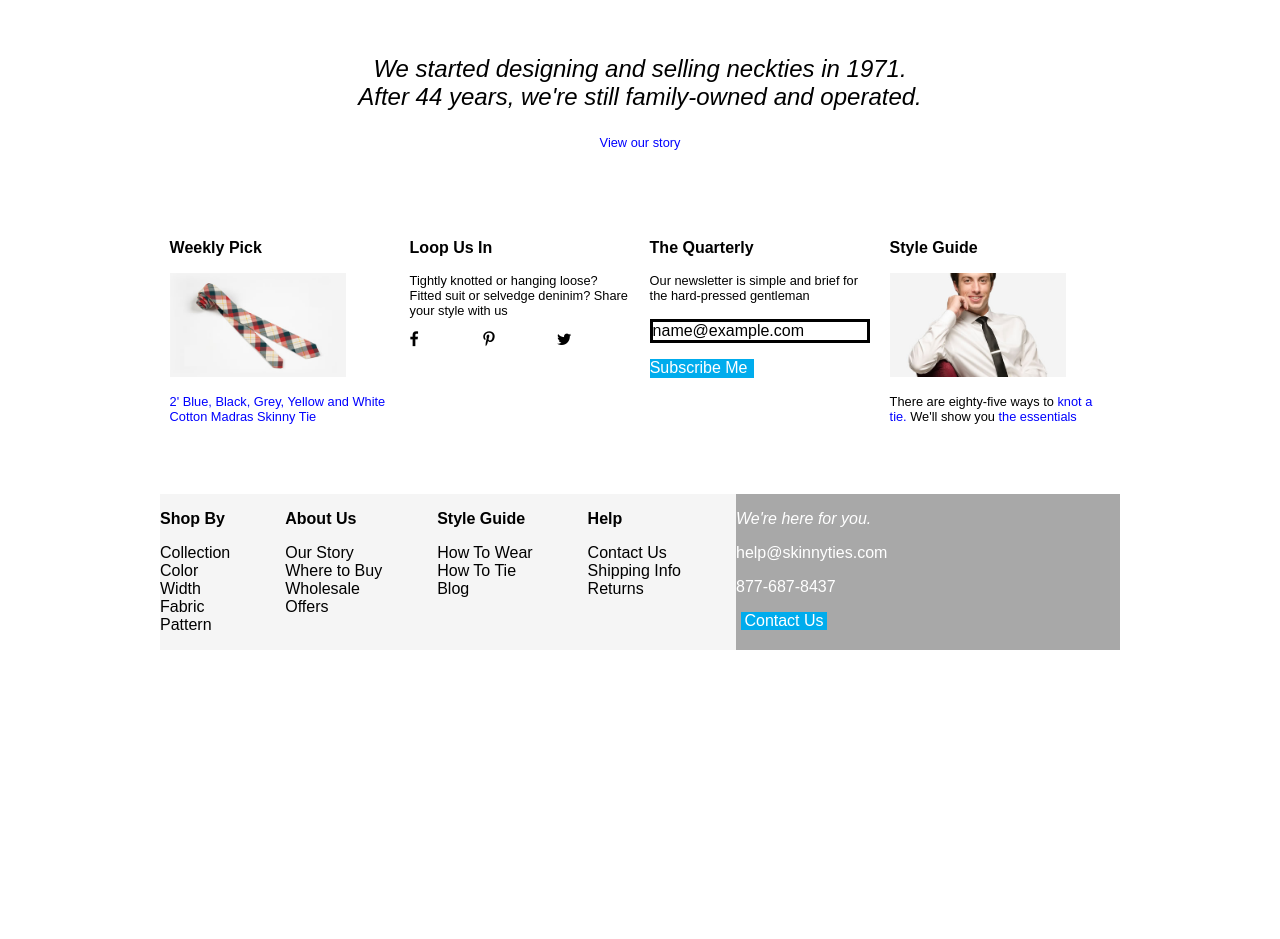
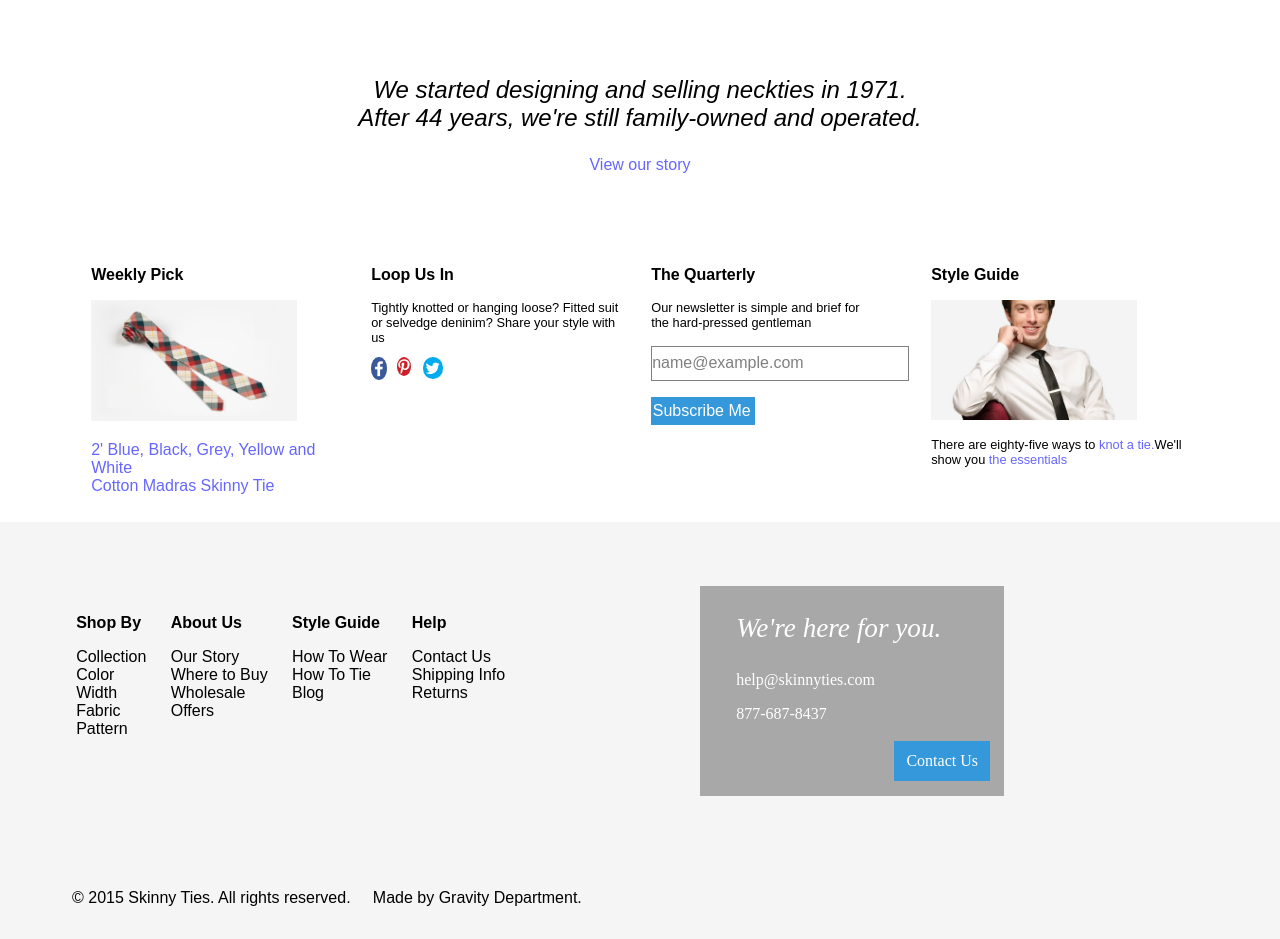
Before and after one commit to dukec85/04-mockup, a plain HTML site: page index.html in a window 1280 px wide. Shown: the part 860-1799 px from the top of the page. Before the commit the page ends 1510 px from the top, so only its background shows below. Drawn offline with Linux system fonts and the light colour scheme.

Commit message:
better but I still need help

```diff
--- a/index.html
+++ b/index.html
@@ -114,7 +114,7 @@
     </div>
     <nav class="story-box">
       <div class="story">
-        <p>We started designing and selling neckties in 1971.
+        <p class="history">We started designing and selling neckties in 1971.
           <br>After 44 years, we're still family-owned and operated.</br>
         </p>
         <p class="blue">View our story</p>
@@ -152,13 +152,14 @@
       <div>
         <p><strong>Style Guide</strong></p>
         <img class="small-box" src="img/style-guide@1.5x.jpg" ref="creepyguy">
-        <p class="small-text">There are eighty-five ways to <span class="blue-style">knot a tie.</span> We'll show you <span class="blue-style">the essentials</span></br>
+        <p class="small-text">There are eighty-five ways to <span class="blue-style">knot a tie.</span>We'll show you <span class="blue-style">the essentials</span>
         </p>
       </div>
     </nav>
   </div>
-  <div class="container">
+  <div class="bottom-container">
     <nav class="footer">
+      <div class="upper-footer">
       <div class="list">
         <p><strong>Shop By</strong></p>
         <ul>
@@ -194,17 +195,28 @@
           <li>Returns</li>
         </ul>
       </div>
+
       <div class="info">
-        <p><i>We're here for you.</i></p>
+        <p class="here"><i>We're here for you.</i></p>
         <p>help@skinnyties.com</p>
         <p>877-687-8437</p>
+
         <div class="contact-button">
           <p class="contact">Contact Us</p>
         </div>
-      </div>
+        </div>
+        </div>
+        <nav class="lower-footer">
+            <div class="rights-container">
+              <p class="rights">&copy; 2015 Skinny Ties. All rights reserved. &nbsp; &nbsp; Made by Gravity Department.</p>
+            </div>
+          </nav>
+
     </nav>
+
   </div>
-  </div>
+
+
 </body>
 
 </html>
--- a/style.css
+++ b/style.css
@@ -14,7 +14,7 @@ ul {
 
 .container {
   width: 100%;
-  max-width: 60rem;
+  max-width: 70rem;
   margin: 0 auto;
   overflow: auto;
   display: flex;
@@ -22,7 +22,7 @@ ul {
 
 .container-top {
     width: 75%;
-    max-width: 60rem;
+    max-width: 70rem;
     margin: 0;
     overflow: auto;
     display: flex;
@@ -69,6 +69,7 @@ ul {
   justify-content: flex-end;
   text-align: right;
   flex-wrap: nowrap;
+  margin-left: 25%;
   width: 30%;
 }
 
@@ -197,18 +198,22 @@ ul {
   text-align: center;
 }
 
+.history {
+  font-weight: lighter;
+}
+
 .story-box {
   margin: 5%;
 }
 
 .blue {
-  color: blue;
-  font-size: 0.8rem;
+  color: #6666ff;
+  font-size: 1rem;
   font-style: normal;
 }
 
 .blue-style {
-  color: blue;
+  color: #6666ff;
 }
 
 .links {
@@ -233,46 +238,112 @@ ul {
 }
 
 .icons {
-  width: 50%;
+  width: 10%;
 }
 
 .email {
-  border: solid;
+  font-weight: lighter;
+  color: grey;
+  border: solid grey;
+  border-width: 0.1rem;
+  padding: 3% 0;
 }
 
 .subscribe{
   color: white;
-  background: #00aced;
-  padding: 0.005rem;
+  background: #3498db;
+  padding: 0.3rem 0.1rem;
   width: 6.5rem;
 }
 
-.footer {
+.bottom-container {
   display: flex;
   width: 100%;
+  max-width: 100rem;
+  margin: 0 auto;
+  overflow: auto;
+}
+
+.footer {
+  width: 100%;
+  max-width: 100rem;
+  overflow: auto;
+  display: flex;
+  flex-direction: column;
+  justify-content: space-between;
+  align-content: center;
+  background: #F5F5F5;
+  padding-top: 5%;
+  padding-left: 5%;
+}
+
+.upper-footer {
+  display: flex;
   flex-direction: row;
-  justify-content: space-between;
-  align-content: flex-end;
-  background: #F5F5F5;
-  margin: 5% 0 0;
+}
+
+.list {
+  margin: 1%;
+}
+
+.fa-twitter {
+  color: white;
+  border-style: solid #00aced;
+  background-color: #00aced;
+  border-width: thick;
+  border-radius: 50%;
+  padding: 10%;
+}
+
+.fa-pinterest-p {
+  color: white;
+  border-style: solid #cb2027;
+  background-color: #cb2027;
+  border-width: thick;
+  border-radius: 50%;
+  padding: 5%;
+}
+
+.fa-facebook {
+  color: white;
+  border-style: solid #3b5998;
+  background-color: #3b5998;
+  border-width: thick;
+  border-radius: 50%;
+  padding: 12%;
 }
 
 .info {
   background: #A8A8A8;
   color: white;
-  width: 40%;
+  font-weight: lighter;
+  font-family: serif;
+  width: 25%;
+  margin-bottom: 5%;
+  margin-left: 15%;
+  padding-left: 3%;
 }
 
 .contact-button {
-  margin: 0;
-  width: 25%;
+  display: inline-block;
+  position: relative;
+  float: right;
+  margin-right: 3%;
+  width: 40%;
+  padding-bottom: 5%;
 }
 
 .contact {
-  background: #00aced;
-  margin: 5% 5%;
   display: flex;
+  flex-direction: row;
+  background: #3498db;
+  margin: 2% 5%;
   justify-content: center;
+  padding: 10% 0;
+}
+
+.here {
+  font-size: 1.7rem;
 }
 
 .image-parent {
@@ -282,3 +353,28 @@ ul {
 .image {
   width: 100%;
 }
+
+.lower-footer {
+  display: grid;
+  max-width: 100rem;
+  width: 100%;
+  background: #f5f5f5;
+  position: inherit;
+}
+
+.rights-container {
+  background: #F5F5F5;
+  max-width: 70rem;
+  margin: 0;
+}
+
+.rights {
+  display: flex;
+  flex-direction: row;
+  background: #F5F5F5;
+  font-family: 'Source Sans Pro', sans-serif;
+  padding: 1rem 0 1rem 0.5rem;
+  text-align: left;
+  margin: 1rem 0;
+  max-width: 70rem;
+}
```
